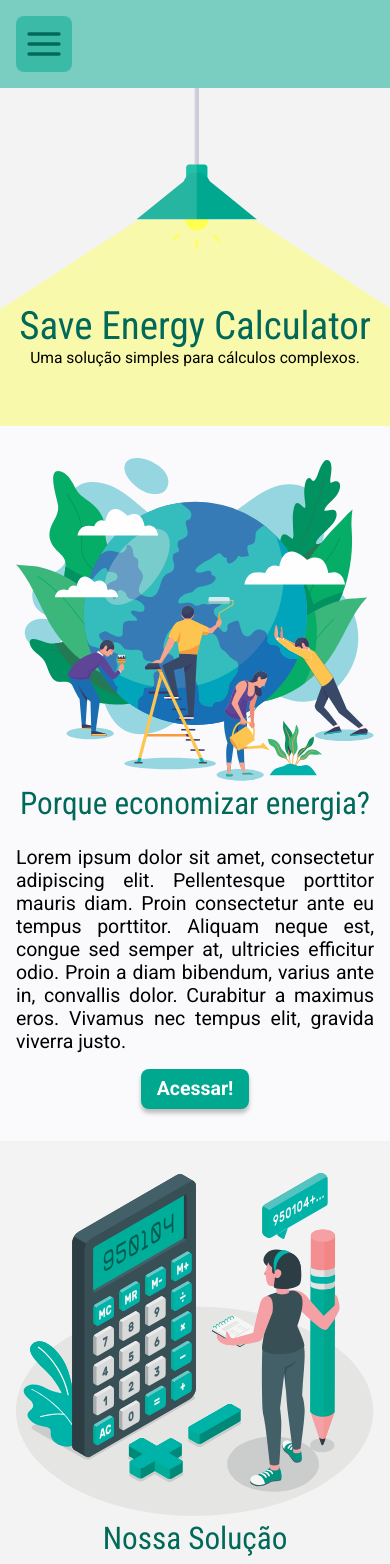
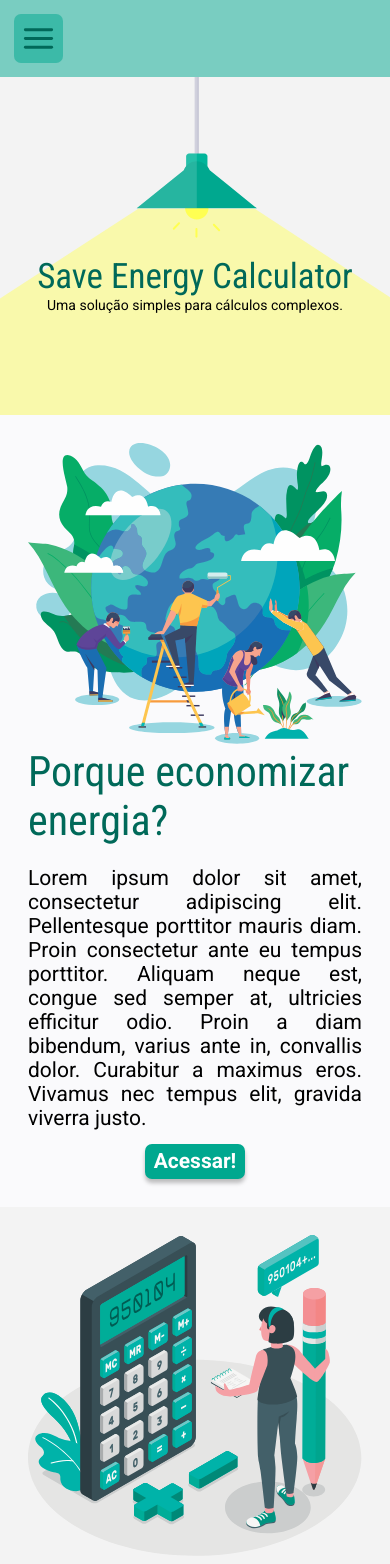
Before and after one commit to DanielSLucas/SaveEnergyCalculator, a Next.js app: page / in a window 390 px wide. Shown: the top 1564 px of the page. Built offline with nearby package versions, Linux system fonts and the light colour scheme.

Commit message:
improving responsiveness

```diff
--- a/src/styles/GlobalStyle.ts
+++ b/src/styles/GlobalStyle.ts
@@ -1,6 +1,10 @@
 import { createGlobalStyle } from 'styled-components';
 
 export default createGlobalStyle`
+  html {
+    font-size: 62.5%;
+  }
+
   * {
     margin: 0;
     padding: 0;
@@ -31,4 +35,28 @@ export default createGlobalStyle`
     text-decoration: none;
     cursor: pointer;
   }
+
+  @media(min-width: 320px) {
+    html {
+      font-size: 70%;
+    }
+  }
+
+  @media(min-width: 375px) {
+    html {
+      font-size: 87.5%;
+    }
+  }
+
+  @media(min-width: 720px) {
+    html {
+      font-size: 93.75%;
+    }
+  }
+
+  @media(min-width: 1080px) {
+    html {
+      font-size: 100%;
+    }
+  }
 `;
--- a/src/styles/components/Button.ts
+++ b/src/styles/components/Button.ts
@@ -11,7 +11,7 @@ export const Container = styled.button`
   align-items: center;
 
   color: #fff;
-  font-size: 5vw;
+  font-size: 1.5rem;
   font-weight: bold;
   font-family: Roboto;
 
@@ -42,16 +42,4 @@ export const Container = styled.button`
       margin-left: 0.5rem;
     }
   }
-
-  @media(min-width: 425px) {
-    font-size: 4vw;
-  }
-
-  @media(min-width: 768px) {
-    height: 3rem;
-  }
-
-  @media(min-width: 1024px) {
-    font-size: 1.5rem;
-  }
 `;
--- a/src/styles/components/HorizontalSection.ts
+++ b/src/styles/components/HorizontalSection.ts
@@ -22,7 +22,7 @@ export const Container = styled.section<ContainerProps>`
   align-items: center;
   justify-content: center;
 
-  padding: 2rem 1rem;
+  padding: 2rem 2rem;
 
   img {
     width: 100%;
@@ -38,32 +38,20 @@ export const Container = styled.section<ContainerProps>`
 
     h1 {
       font-family: Roboto Condensed;
-      font-size: 8vw;
+      font-size: 3rem;
       color: #006959;
       margin-bottom: 1.5rem;
     }
 
     p {
       font-family: Roboto;
-      font-size: 5vw;
+      font-size:  1.5rem;
       text-align: justify;
     }
 
     span {
       margin-top: 1rem;
       width: 30%;
-    }
-  }
-
-  @media(min-width: 1024px) {
-    article {
-      h1 {
-        font-size: 3rem;
-      }
-
-      p {
-        font-size: 1.5rem;
-      }
     }
   }
 `;
@@ -86,7 +74,24 @@ export const Content = styled.div<ContentProps>`
     width: 100%;
   }
 
+  @media(min-width: 475px) {
+    width: 90%;
+  }
+
+  @media(min-width: 600px) {
+    width: 70%;
+  }
+
+  @media(min-width: 768px) {
+    width: 80%;
+  }
+
+  @media(min-width: 850px) {
+    width: 70%;
+  }
+
   @media(min-width: 1024px) {
+    width: 100%;
     flex-direction: row;
   }
 `;
--- a/src/styles/pages/Home.ts
+++ b/src/styles/pages/Home.ts
@@ -50,80 +50,46 @@ export const Intro = styled.section`
     background-size: cover;
 
     h1 {
-      margin-top: 40%;
+      margin-top: 20%;
       font-family: Roboto Condensed;
-      font-size: 10vw;
+      font-size: 3rem;
       color: #006959;
       text-align: center;
     }
 
     p {
-      font-size: 4vw;
+      font-size: 1.125rem;
       text-align: center;
     }
   }
 
-  @media (min-width: 425px) {
-    article {
-
+  @media(min-width: 375px) and (max-width: 600px) {
+    article{
       h1 {
-        margin-top: 30%;
-        font-size: 8vw;
+        font-size: 2.5rem;
       }
-
       p {
-        font-size: 3vw;
+        font-size: 1rem
       }
     }
   }
 
-  @media (min-width: 580px) {
+  @media(min-width: 850px) {
     article {
-
       h1 {
-        margin-top: 30%;
-        font-size: 7vw;
-      }
-
-      p {
-        font-size: 2.5vw;
+        margin-top: 15%;
       }
     }
   }
 
-  @media (min-width: 768px) {
+  @media(min-width: 1024px) {
     article {
-
       h1 {
-        margin-top: 15%;
-        font-size: 5vw;
+        font-size: 3.5rem;
       }
 
       p {
-        font-size: 2vw;
-      }
-    }
-  }
-
-  @media (min-width: 1120px) {
-    article {
-
-      h1 {
-        font-size: 3vw;
-      }
-
-      p {
-        font-size: 1.1vw;
-      }
-    }
-  }
-
-  @media (max-height: 500px) {
-    article {
-      height: 80vh;
-
-      h1 {
-        margin-top: 20%;
+        font-size: 1.125rem
       }
     }
   }
```
